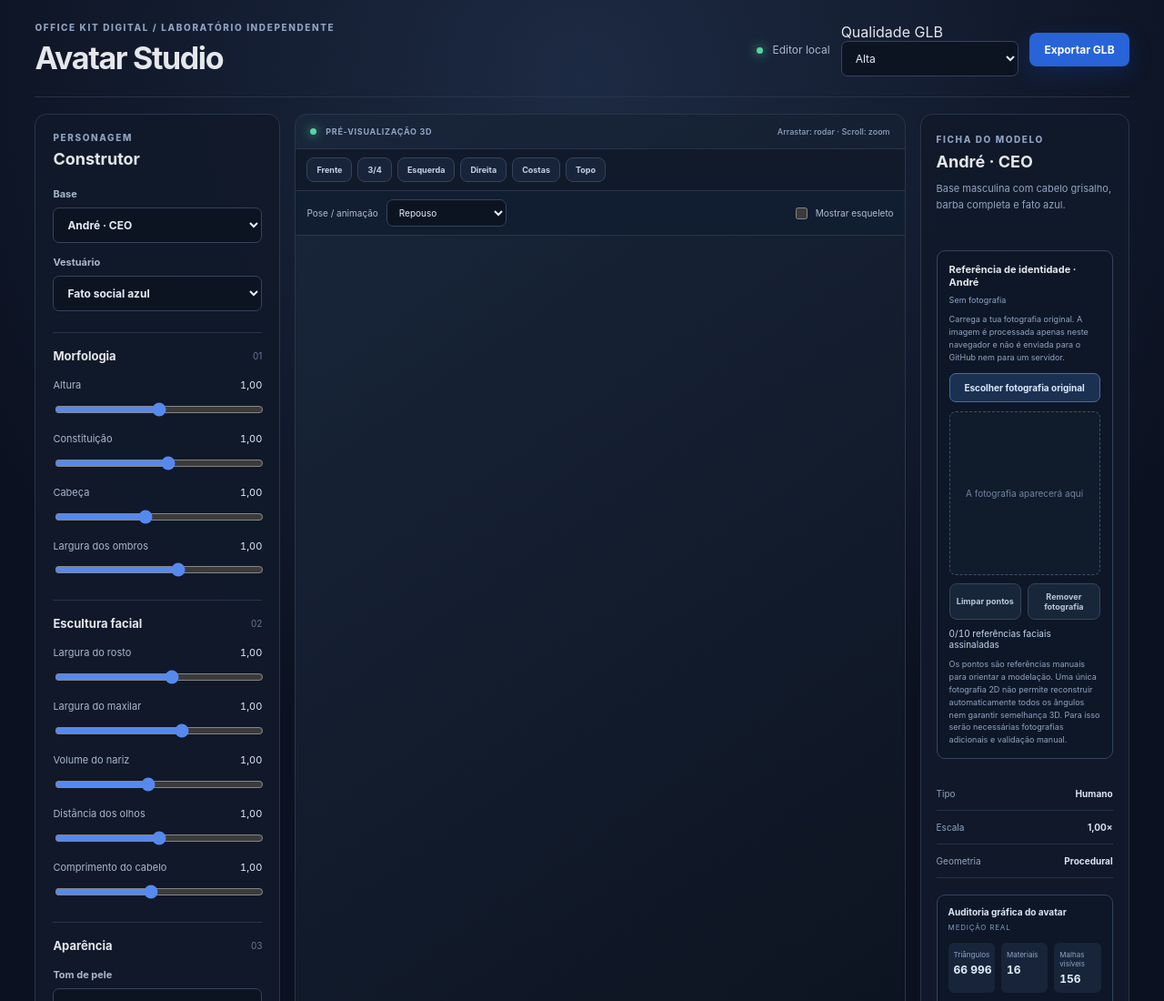
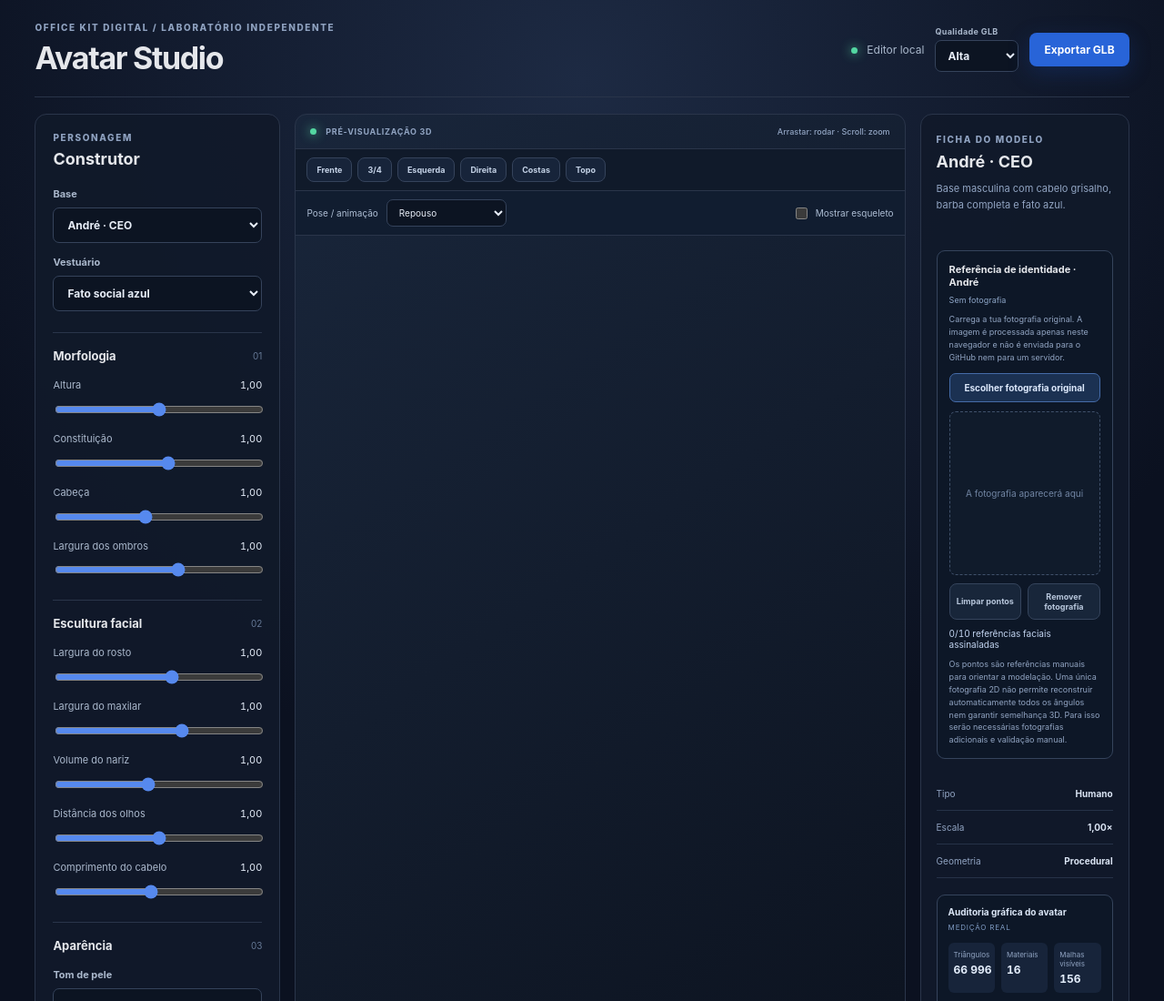
Before and after one commit to AndreVazao/office-kit, a website: page avatar-studio/index.html in a window 1280 px wide. Shown: the top 1100 px of the page at 91% size. Drawn offline with nearby package versions, Linux system fonts and the light colour scheme.

Commit message:
fix(avatar-studio): repair quality selector CSS line breaks

```diff
--- a/avatar-studio/src/styles.css
+++ b/avatar-studio/src/styles.css
@@ -14,7 +14,9 @@ button, select, input { font: inherit; }
 h1 { margin: 0; font-size: clamp(25px, 3vw, 34px); letter-spacing: -.04em; }
 h2 { margin: 0; font-size: 18px; }
 h3 { margin: 0; font-size: 13px; }
-.top-actions { display: flex; align-items: center; gap: 12px; }\n.export-quality { display: grid; gap: 4px; color: #aab8cc; font-size: 9px; font-weight: 750; letter-spacing: .04em; }\n.export-quality select { min-width: 92px; padding: 8px 9px; }
+.top-actions { display: flex; align-items: center; gap: 12px; }
+.export-quality { display: grid; gap: 4px; color: #aab8cc; font-size: 9px; font-weight: 750; letter-spacing: .04em; }
+.export-quality select { min-width: 92px; padding: 8px 9px; }
 .status { color: #aab8cc; font-size: 12px; }
 .status i, .live-dot { display: inline-block; width: 7px; height: 7px; margin-right: 7px; border-radius: 50%; background: #53d6a1; box-shadow: 0 0 12px #53d6a1; }
 button { border: 0; border-radius: 8px; padding: 11px 16px; color: white; cursor: pointer; font-size: 12px; font-weight: 750; }
```
